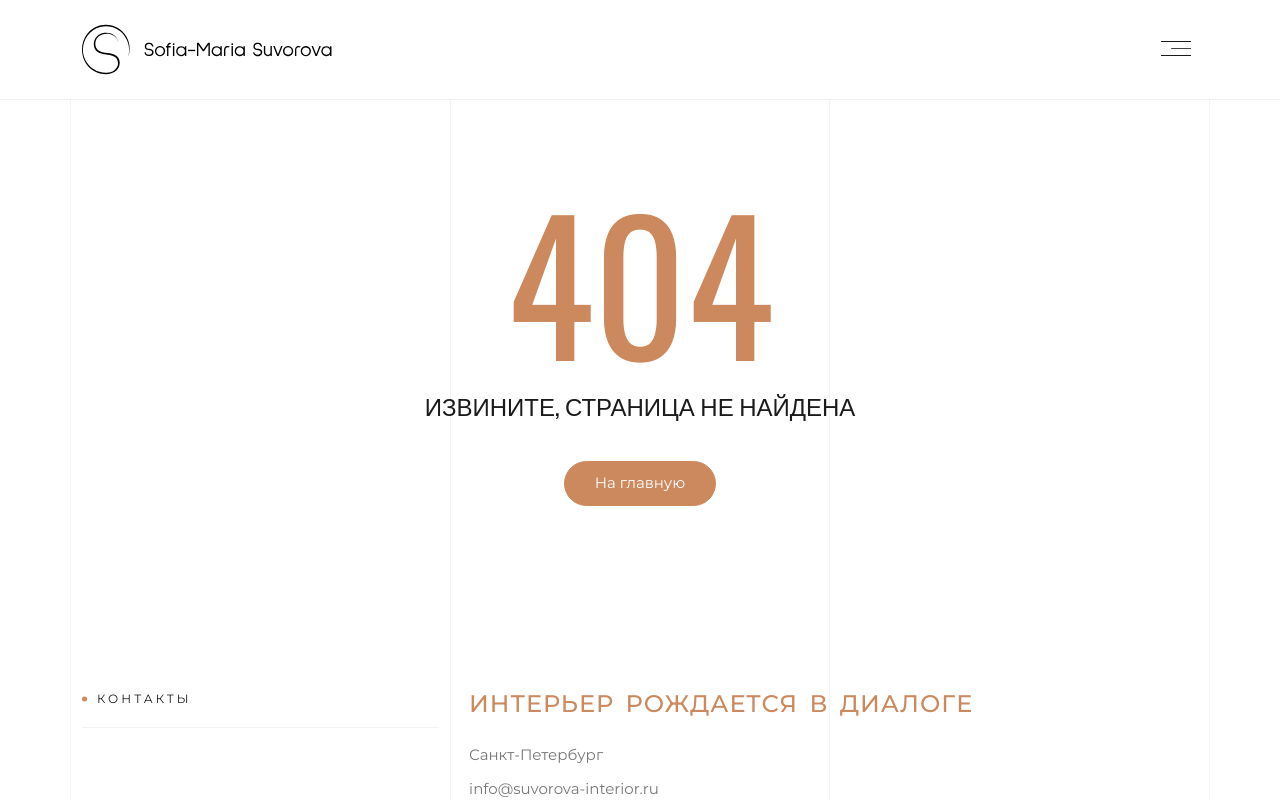
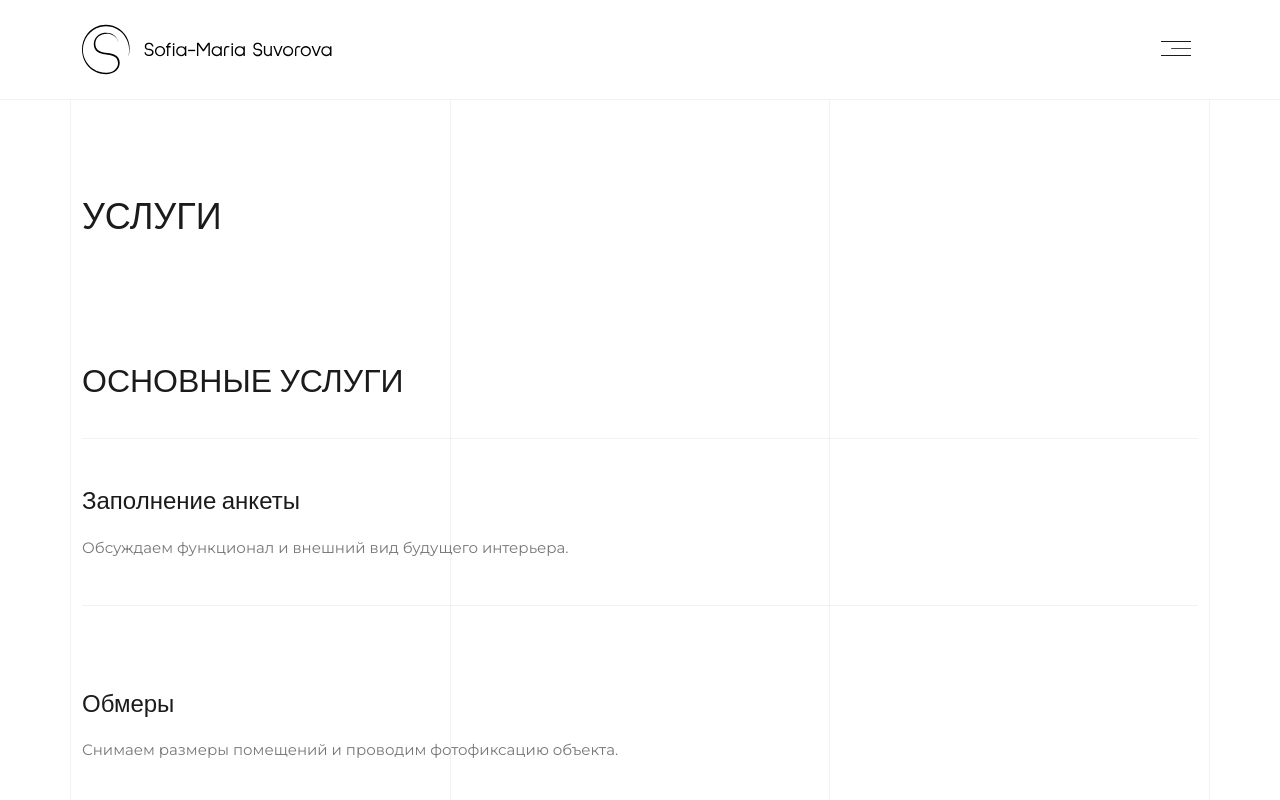
Before and after one commit to s-podgainova/suvorova-project, a Next.js app: page /services in a window 1280 px wide. Before the commit this address had no page. Shown: the top 800 px of the page. Built offline with nearby package versions, Linux system fonts and the light colour scheme.

Commit message:
fix/styles about section

```diff
--- /dev/null
+++ b/app/services/page.module.css
@@ -0,0 +1,16 @@
+.page {
+  padding-block-start: 90px;
+}
+
+.title {
+  font-size: 36px;
+  font-weight: 400;
+  line-height: 1.3;
+  text-transform: uppercase;
+}
+
+@media (width <= 768px) {
+  .page {
+    padding-block-start: 60px;
+  }
+}
--- /dev/null
+++ b/app/services/page.tsx
@@ -0,0 +1,15 @@
+import { ServicesSection } from "@/components/sections/ServicesSection/ServicesSection";
+import { Container } from "@/components/ui/Container/Container";
+
+import styles from "./page.module.css";
+
+export default function ServicesPage() {
+  return (
+    <main className={`page ${styles.page}`}>
+      <Container>
+        <h1 className={styles.title}>Услуги</h1>
+      </Container>
+      <ServicesSection />
+    </main>
+  );
+}
--- a/components/sections/AboutSection/AboutSection.tsx
+++ b/components/sections/AboutSection/AboutSection.tsx
@@ -34,7 +34,8 @@ export const AboutSection = () => {
           sizes="(max-width: 960px) min(500px, calc(100vw - 32px), 90vw), (max-width: 1140px) calc(45vw - 30px), (max-width: 1280px) calc(540px - 5vw), 476px"
           alt="Портрет Софьи Суворовой"
           className={styles.image}
-          fill
+          width={600}
+          height={894}
         />
       </div>
     </section>
--- /dev/null
+++ b/components/sections/ServicesSection/ServicesSection.module.css
@@ -0,0 +1,66 @@
+.heading {
+  margin-block-end: 40px;
+  font-size: 32px;
+  font-weight: 400;
+  line-height: 1.3;
+  text-transform: uppercase;
+}
+
+.list {
+  display: flex;
+  flex-direction: column;
+  gap: 36px;
+  list-style: none;
+}
+
+.card {
+  padding: 44px 0;
+  border-block-end: var(--border);
+}
+
+.card:first-child {
+  border-block-start: var(--border);
+}
+
+.cardHeading {
+  display: flex;
+  gap: 24px;
+  align-items: center;
+  margin-block-end: 20px;
+}
+
+.title {
+  font-size: 24px;
+  font-weight: 400;
+  line-height: 1.3;
+}
+
+.description {
+  line-height: 1.75;
+}
+
+@media (width <= 768px) {
+  .heading {
+    margin-block-end: 30px;
+    font-size: 28px;
+  }
+
+  .list {
+    gap: 24px;
+  }
+
+  .card {
+    padding: 24px 0;
+  }
+
+  .cardHeading {
+    flex-direction: column;
+    gap: 8px;
+    align-items: flex-start;
+    margin-block-end: 16px;
+  }
+
+  .title {
+    font-size: 22px;
+  }
+}
--- /dev/null
+++ b/components/sections/ServicesSection/ServicesSection.tsx
@@ -0,0 +1,27 @@
+import { Container } from "@/components/ui/Container/Container";
+
+import { servicesData } from "./servicesData";
+
+import styles from "./ServicesSection.module.css";
+
+export const ServicesSection = () => {
+  return (
+    <section aria-labelledby="services-title">
+      <Container>
+        <h2 id="services-title" className={styles.heading}>
+          Основные услуги
+        </h2>
+        <ol className={styles.list}>
+          {servicesData.map((service) => (
+            <li key={service.id} className={styles.card}>
+              <div className={styles.cardHeading}>
+                <h3 className={styles.title}>{service.title}</h3>
+              </div>
+              <p className={styles.description}>{service.description}</p>
+            </li>
+          ))}
+        </ol>
+      </Container>
+    </section>
+  );
+};
--- /dev/null
+++ b/components/sections/ServicesSection/servicesData.ts
@@ -0,0 +1,18 @@
+export const servicesData = [
+  {
+    id: "questionnaire",
+    title: "Заполнение анкеты",
+    description: "Обсуждаем функционал и внешний вид будущего интерьера.",
+  },
+  {
+    id: "measurements",
+    title: "Обмеры",
+    description: "Снимаем размеры помещений и проводим фотофиксацию объекта.",
+  },
+  {
+    id: "layout",
+    title: "Планировочное решение",
+    description:
+      "Предлагаем несколько вариантов планировки, из которых вы выбираете наиболее подходящий для себя.",
+  },
+];
```
Also changed, not shown: components/sections/AboutSection/AboutSection.module.css (+5 -2 lines).
